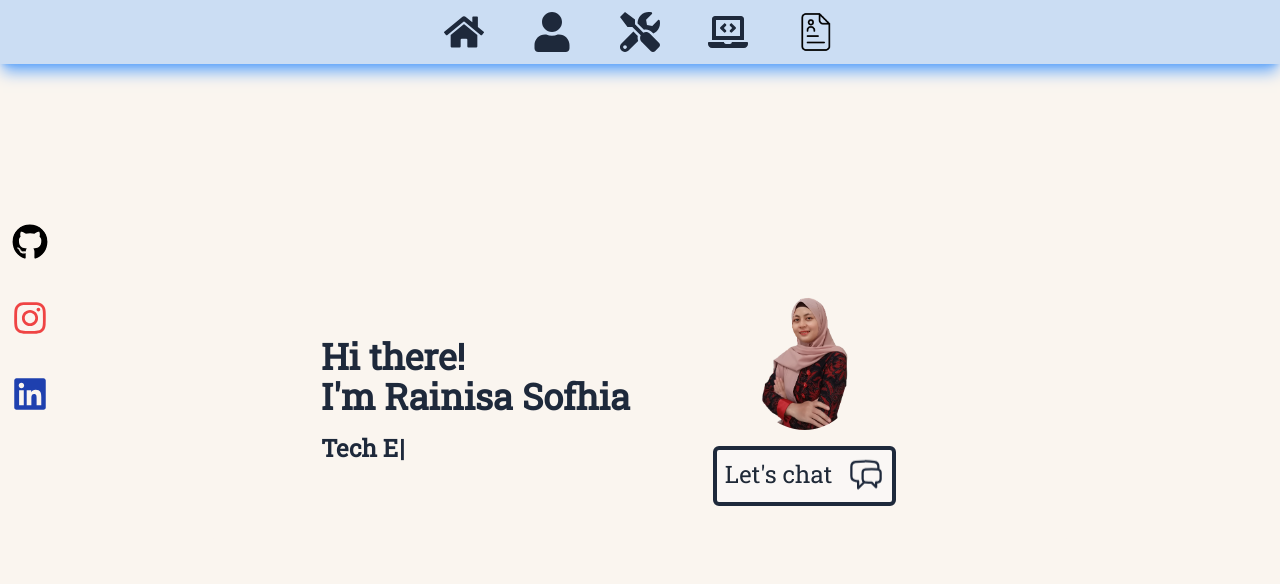
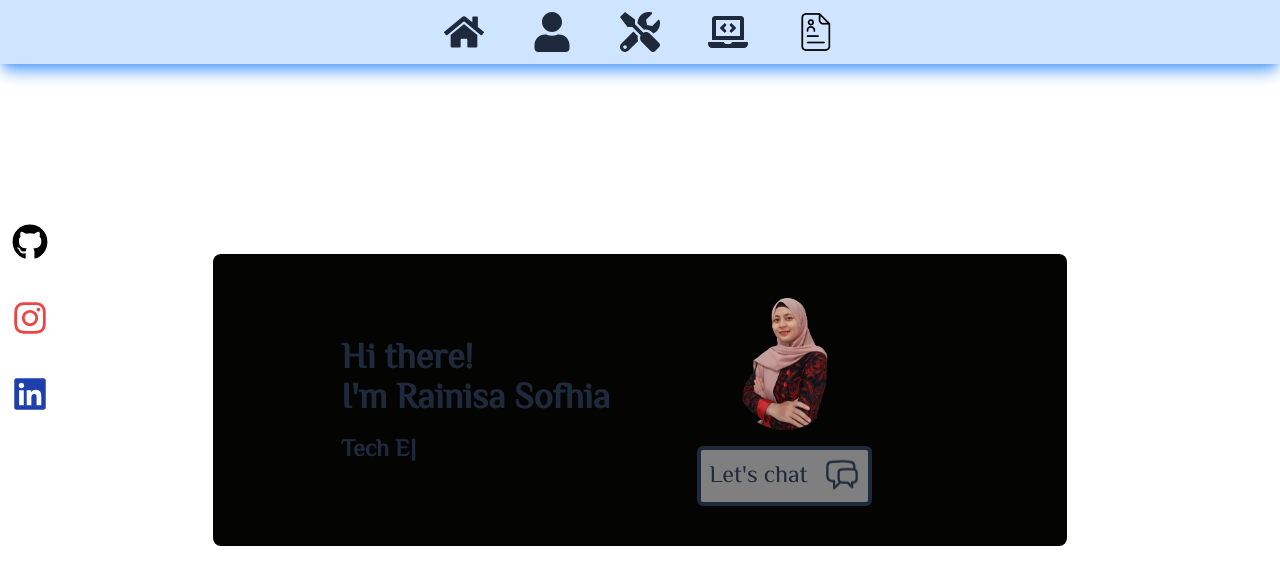
Before and after one commit to 0Gravity94/Rainisa-Sofhia, a React (Vite) app: page / in a window 1280 px wide. Shown: the top 584 px of the page. Built offline with nearby package versions, Linux system fonts and the light colour scheme.

Commit message:
adding new colors & font

```diff
--- a/index.html
+++ b/index.html
@@ -7,12 +7,8 @@
     <link rel="preconnect" href="https://fonts.googleapis.com" />
     <link rel="preconnect" href="https://fonts.gstatic.com" crossorigin />
     <link
-      href="https://fonts.googleapis.com/css2?family=Roboto+Slab&display=swap"
+      href="https://fonts.googleapis.com/css2?family=Philosopher&display=swap"
       rel="stylesheet"
-    />
-    <link
-      rel="stylesheet"
-      href="https://cdnjs.cloudflare.com/ajax/libs/animate.css/4.1.1/animate.min.css"
     />
     <title>Rainisa Sofhia</title>
   </head>
--- a/src/styles/index.css
+++ b/src/styles/index.css
@@ -17,8 +17,7 @@
     rgb(201, 218, 238) 46.4%,
     rgb(164, 240, 229) 86.4%
   ); */
-  background-color: #faf5ef;
-  font-family: "Roboto Slab", serif;
+  font-family: "Philosopher", sans-serif;
 }
 
 #snaps {
--- a/tailwind.config.js
+++ b/tailwind.config.js
@@ -4,8 +4,9 @@
   theme: {
     extend: {
       colors: {
-        primary: "#FAF5EF",
-        secondary: "#F3E3E2",
+        primary: "#040403",
+        secondary: "#5B7553",
+        accent: "#E6E6E6",
       },
     },
     daisyui: {
```
